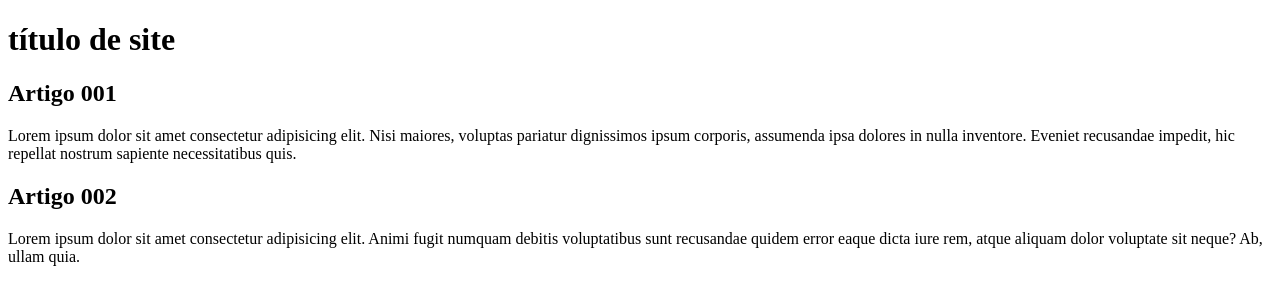
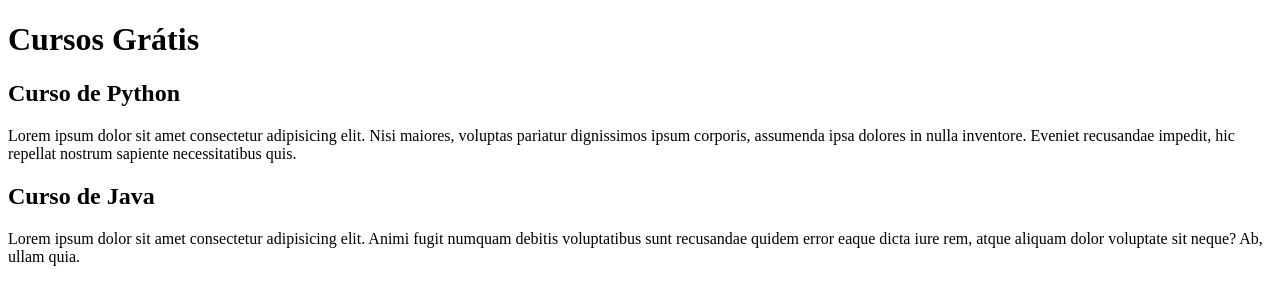
Before and after one commit to josematheus7/Projeto-Site, a plain HTML site: page index.html in a window 1280 px wide. Drawn offline with Linux system fonts and the light colour scheme.

Commit message:
Comecei a escrever o conteúdo

```diff
--- a/index.html
+++ b/index.html
@@ -8,14 +8,14 @@
 <body>
     <main>
         <header>
-            <h1>título de site</h1>
+            <h1>Cursos Grátis</h1>
         </header>
         <article>
-            <h2>Artigo 001</h2>
+            <h2>Curso de Python</h2>
             <p>Lorem ipsum dolor sit amet consectetur adipisicing elit. Nisi maiores, voluptas pariatur dignissimos ipsum corporis, assumenda ipsa dolores in nulla inventore. Eveniet recusandae impedit, hic repellat nostrum sapiente necessitatibus quis.</p>
         </article>
         <article>
-            <h2>Artigo 002</h2>
+            <h2>Curso de Java</h2>
             <p>Lorem ipsum dolor sit amet consectetur adipisicing elit. Animi fugit numquam debitis voluptatibus sunt recusandae quidem error eaque dicta iure rem, atque aliquam dolor voluptate sit neque? Ab, ullam quia.</p>
         </article>
     </main>
```
